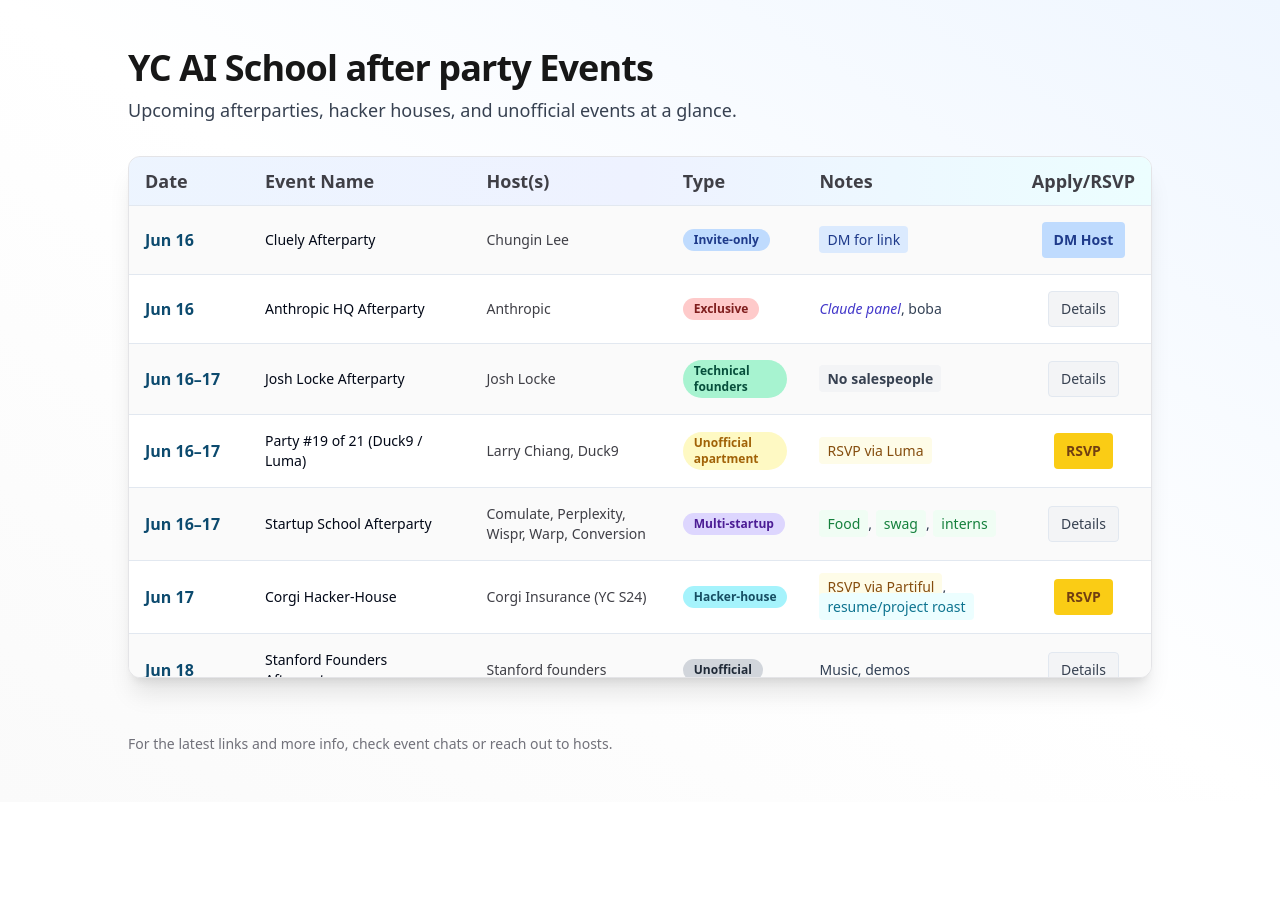
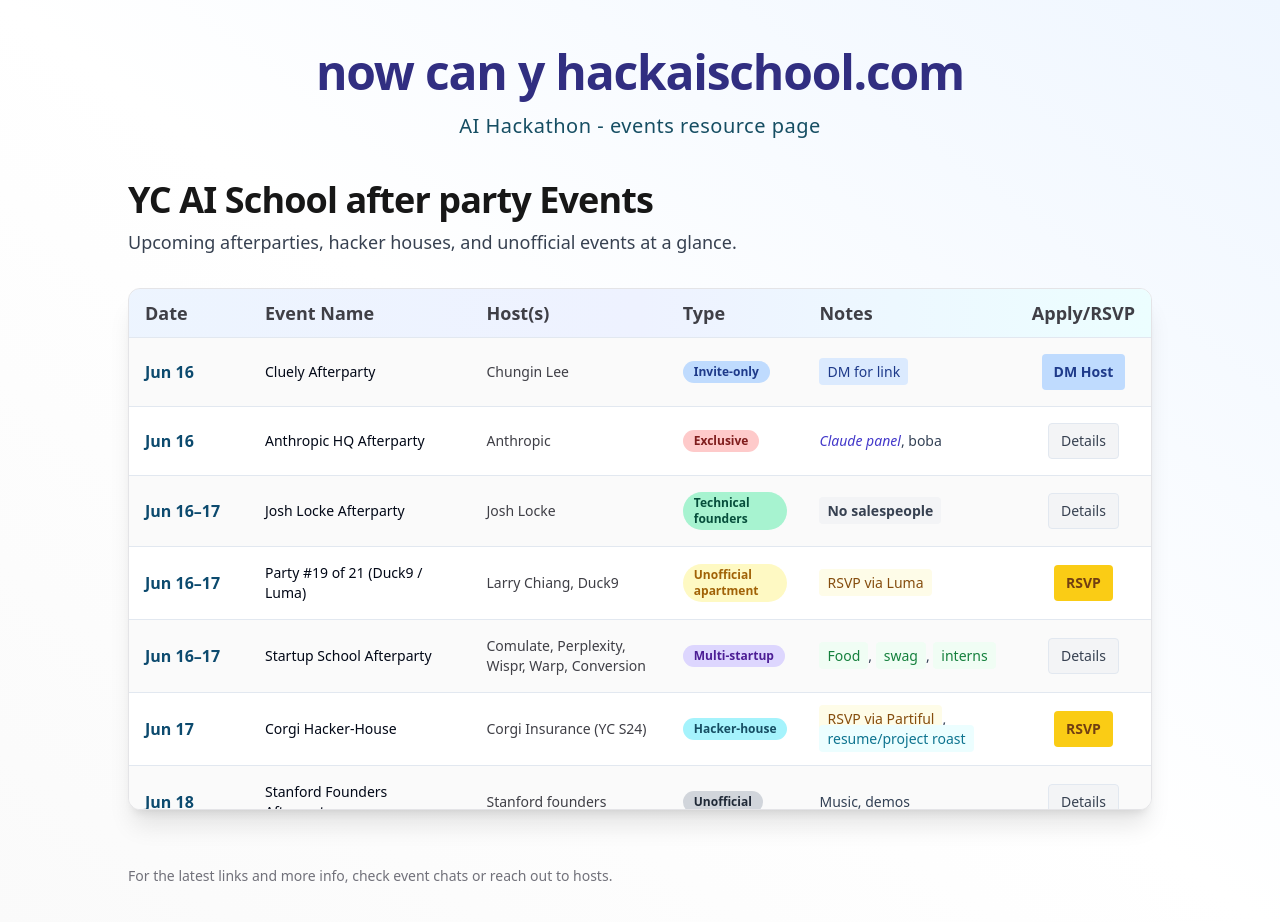
Before and after one commit to DhruvMiyani/hackaischool.com, a React (Vite) app: page / in a window 1280 px wide. Shown: the top 922 px of the page. Before the commit the page ends 802 px from the top, so only its background shows below. Built offline with nearby package versions, Linux system fonts and the light colour scheme.

Commit message:
Fix: Add header and description
Added a header and description to the page, similar to the hackaischool.com landing page.

```diff
--- a/src/pages/Index.tsx
+++ b/src/pages/Index.tsx
@@ -1,4 +1,3 @@
-
 import { Badge } from "@/components/ui/badge";
 import { Table, TableBody, TableCell, TableHead, TableHeader, TableRow } from "@/components/ui/table";
 import { Button } from "@/components/ui/button";
@@ -116,6 +115,17 @@ const Index = () => {
   return (
     <div className="w-full min-h-screen bg-gradient-to-tr from-zinc-50 via-white to-blue-50 py-12 px-6 flex flex-col items-center">
       <div className="max-w-5xl w-full space-y-8">
+        {/* HERO HEADER SECTION */}
+        <section className="flex flex-col items-center gap-2 mb-10">
+          <h1 className="text-4xl md:text-5xl font-extrabold text-indigo-900 tracking-tight text-center">
+            now can y hackaischool.com
+          </h1>
+          <span className="mt-2 text-lg md:text-xl font-medium text-cyan-900 text-center tracking-wide">
+            AI Hackathon - events resource page
+          </span>
+        </section>
+
+        {/* Existing event table/card */}
         <header className="mb-4">
           <h1 className="text-4xl font-bold text-neutral-900 tracking-tight">
             YC AI School after party Events
```
